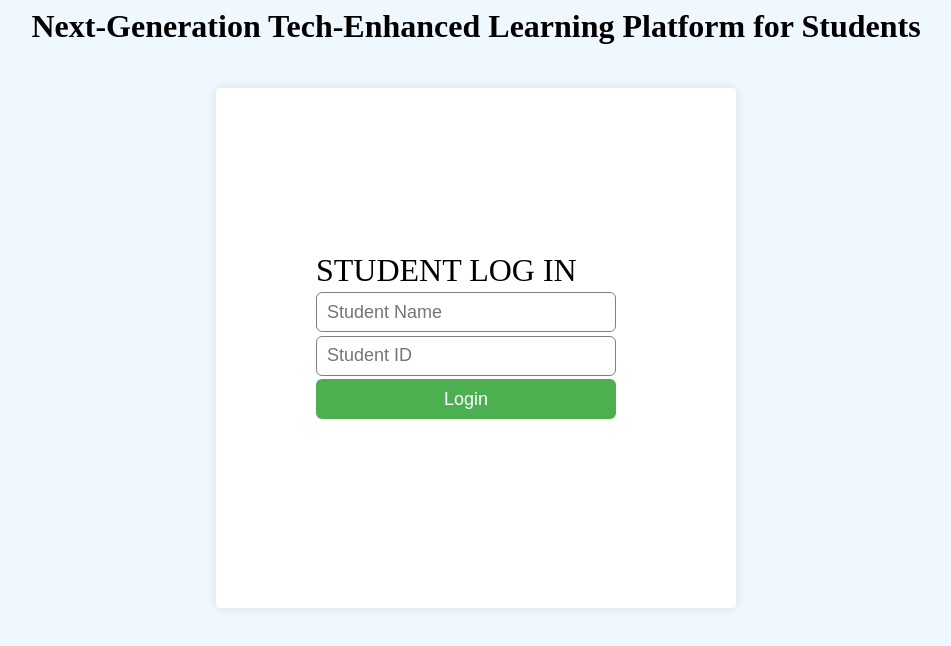
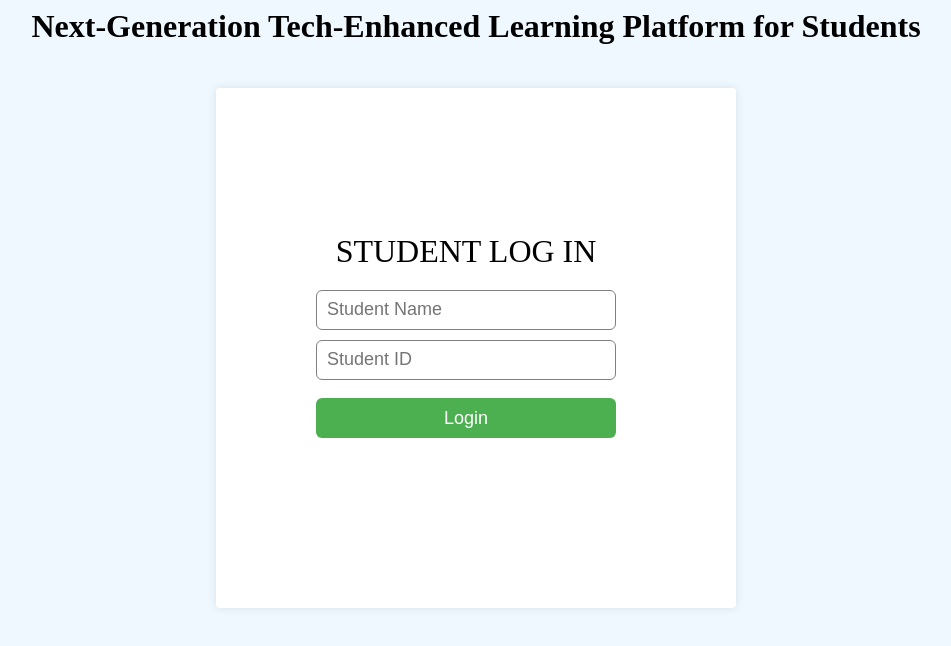
Before and after one commit to YooWee-Sys/NTELPS, a website: page index.html in a window 1280 px wide. Shown: the whole page, without its empty margins (164-1115 px from the left). Drawn offline with Linux system fonts and the light colour scheme.

Commit message:
Refactor CSS styles for layout and design

```diff
--- a/design.css
+++ b/design.css
@@ -1,8 +1,9 @@
-body{
+
+body {
     background-color: aliceblue;
+}
 
-}
-h1{
+h1 {
     display: table;
     background-color: aliceblue;
     border-radius: 4px;
@@ -10,6 +11,12 @@ margin: 0 auto;
     text-align: center;
     height: 10vh;
 }
+
+#welcome-message {
+    margin-right: 10px;
+}
+
+
 #Baby {
     display: flex;
     border-radius: 4px;
@@ -21,9 +28,19 @@ height: 10vh;
     background-color: white;
     width: 60vh;
     padding: 20px;
-    gap: 20px  ;
+    gap: 20px;
     box-shadow: 0px 0px 10px rgba(0, 0, 0, 0.1);
 }
+
+.login-box {
+    width: 100%;
+}
+
+.login-header {
+    text-align: center;
+    margin-bottom: 20px;
+}
+
 #Baby input {
     width: 300px;
     height: 40px;
@@ -32,29 +49,20 @@ height: 10vh;
     border: 1px solid gray;
     border-radius: 6px;
     box-sizing: border-box;
+    display: block;
+    margin: 10px auto;
 }
-#Baby button{
+
+#Baby button {
     font-size: 18px;
+}
 
+.input-submit {
+    text-align: center;
+    margin-top: 15px;
 }
- #Jack input {
-    width: 300px;
-    height: 40px;
-    font-size: 18px;
-    padding: 10px;
-    border: 1px solid gray;
-    border-radius: 6px;
-    box-sizing: border-box;
-}
-.error-message {
-    font-size: 12px;
-    color: red;
-    margin: 5px 0;
-    text-align: center;
-    min-height: 15px;
-}
-#Jill button{
-    font-size: 18px;
+
+.input-submit button {
     width: 300px;
     height: 40px;
     border-radius: 6px;
@@ -62,6 +70,18 @@ font-size: 18px;
     color: white;
     border: none;
     cursor: pointer;
+}
+
+.input-submit button:hover {
+    background-color: #45a049;
+}
+
+.error-message {
+    font-size: 12px;
+    color: red;
+    margin: 5px 0;
+    text-align: center;
+    min-height: 15px;
 }
 
 .dashboard-header {
```
Lines whose indentation alone changed are shown as unchanged.
